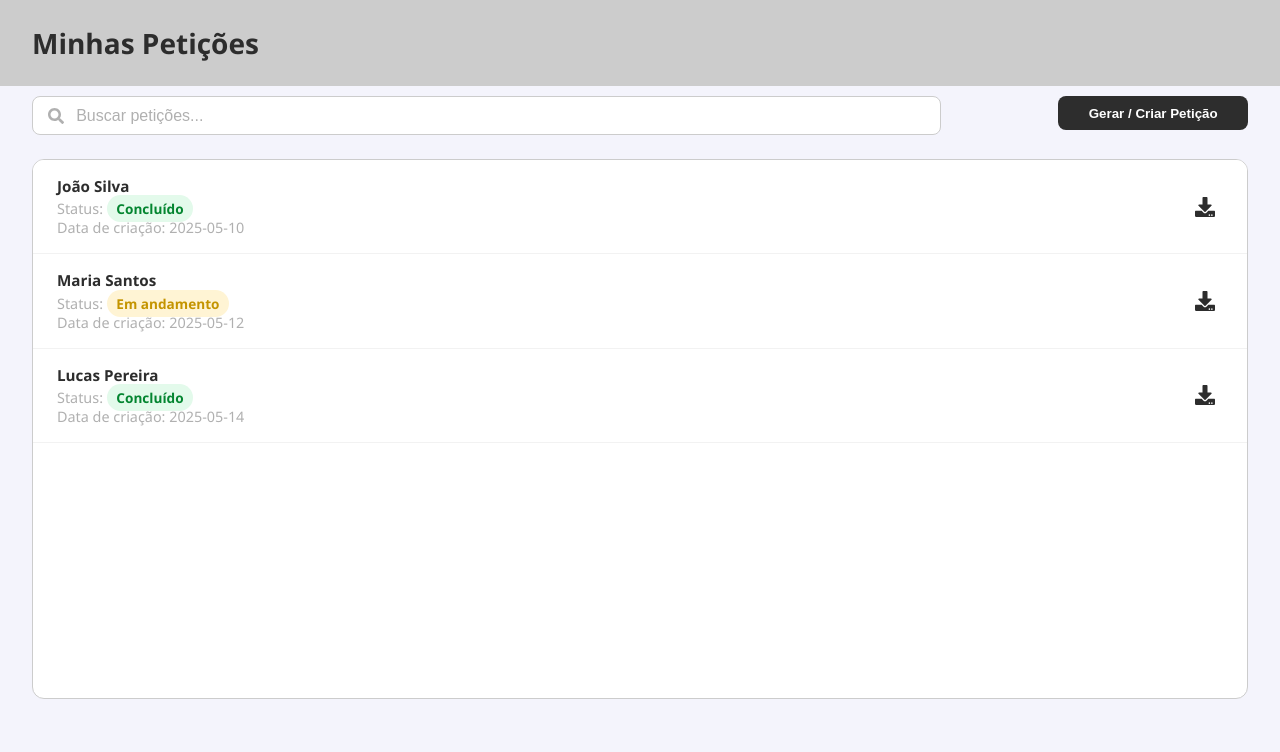
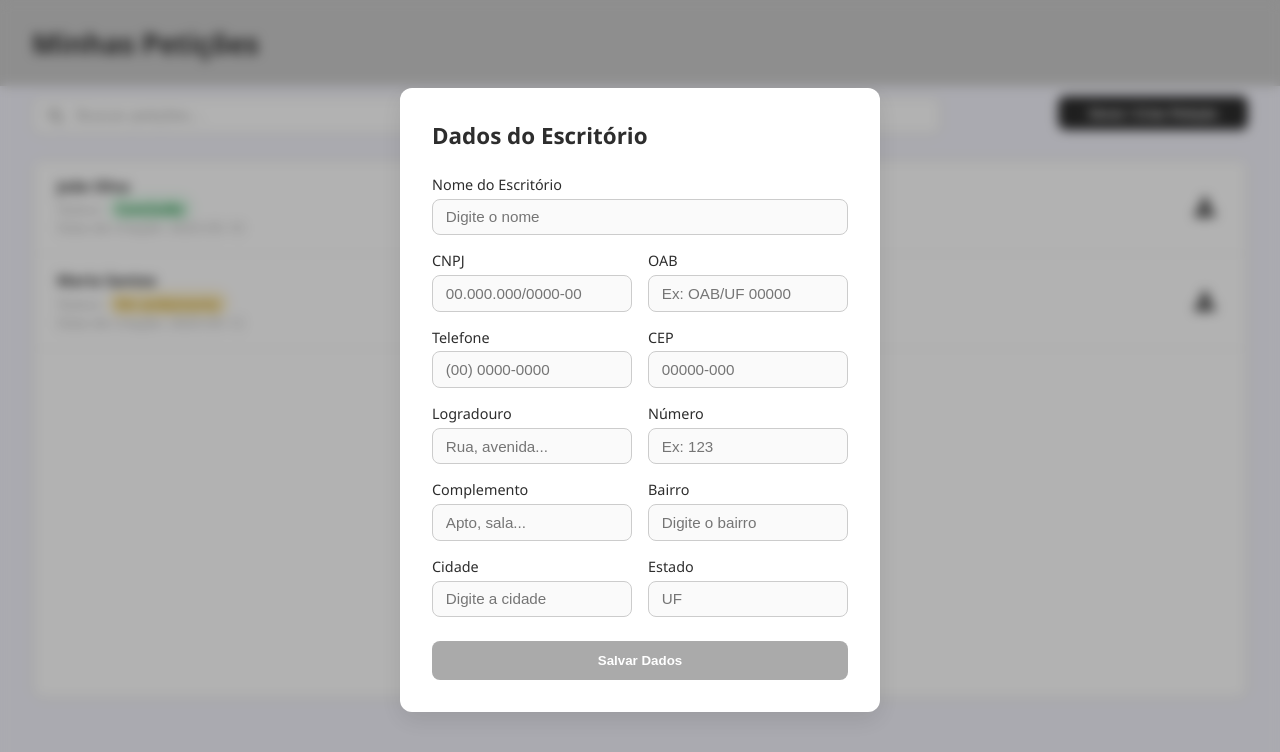
Before and after one commit to melissaoalves/LexIA, a React (Create React App) app in the folder frontend/: page /peticoes in a window 1280 px wide. Shown: the top 752 px of the page. Built offline with nearby package versions, Linux system fonts and the light colour scheme.

Commit message:
feat: create office information dialog and visual corretions

```diff
--- /dev/null
+++ b/frontend/src/components/OfficeDataModal.jsx
@@ -0,0 +1,175 @@
+import React, { useState } from "react";
+import styled from "styled-components";
+
+const Overlay = styled.div`
+  position: fixed;
+  inset: 0;
+  background: rgba(0, 0, 0, 0.3);
+  backdrop-filter: blur(6px);
+  display: flex;
+  justify-content: center;
+  align-items: center;
+  z-index: 2000;
+`;
+
+const ModalBox = styled.div`
+  background: #ffffff;
+  padding: 2rem;
+  width: 90%;
+  max-width: 480px;
+  border-radius: 12px;
+  box-shadow: 0 8px 24px rgba(0, 0, 0, 0.1);
+  font-family: "Segoe UI", sans-serif;
+`;
+
+const Title = styled.h2`
+  font-size: 1.4rem;
+  margin-bottom: 1.5rem;
+`;
+
+const Grid = styled.div`
+  display: grid;
+  grid-template-columns: 1fr 1fr;
+  gap: 1rem;
+
+  @media (max-width: 480px) {
+    grid-template-columns: 1fr;
+  }
+`;
+
+const FullWidth = styled.div`
+  grid-column: 1 / -1;
+`;
+
+const Label = styled.label`
+  font-size: 0.9rem;
+  font-weight: 500;
+  margin-bottom: 0.3rem;
+  display: block;
+`;
+
+const Input = styled.input`
+  width: 100%;
+  padding: 0.55rem 0.8rem;
+  border-radius: 8px;
+  border: 1px solid #ccc;
+  background: #fafafa;
+  font-size: 0.95rem;
+
+  &:focus {
+    outline: none;
+    border-color: #999;
+  }
+`;
+
+const Button = styled.button`
+  width: 100%;
+  padding: 0.75rem;
+  background-color: #2d2d2d;
+  color: white;
+  font-weight: 600;
+  border: none;
+  border-radius: 8px;
+  margin-top: 1.5rem;
+  cursor: pointer;
+
+  &:disabled {
+    background-color: #aaa;
+    cursor: not-allowed;
+  }
+`;
+
+export default function OfficeDataModal({ show, onSubmit }) {
+  const [formData, setFormData] = useState({
+    nome: "",
+    cnpj: "",
+    oab: "",
+    telefone: "",
+    cep: "",
+    logradouro: "",
+    numero: "",
+    complemento: "", // opcional
+    bairro: "",
+    cidade: "",
+    estado: "",
+  });
+
+  const handleChange = (e) =>
+    setFormData({ ...formData, [e.target.name]: e.target.value });
+
+  const isFormValid = Object.entries(formData).every(
+    ([key, value]) =>
+      key === "complemento" ? true : value.trim() !== ""
+  );
+
+  if (!show) return null;
+
+  return (
+    <Overlay>
+      <ModalBox onClick={(e) => e.stopPropagation()}>
+        <Title>Dados do Escritório</Title>
+
+        <Grid>
+          <FullWidth>
+            <Label>Nome do Escritório</Label>
+            <Input name="nome" value={formData.nome} onChange={handleChange} placeholder="Digite o nome" />
+          </FullWidth>
+
+          <div>
+            <Label>CNPJ</Label>
+            <Input name="cnpj" value={formData.cnpj} onChange={handleChange} placeholder="00.000.000/0000-00" />
+          </div>
+
+          <div>
+            <Label>OAB</Label>
+            <Input name="oab" value={formData.oab} onChange={handleChange} placeholder="Ex: OAB/UF 00000" />
+          </div>
+
+          <div>
+            <Label>Telefone</Label>
+            <Input name="telefone" value={formData.telefone} onChange={handleChange} placeholder="(00) 0000-0000" />
+          </div>
+
+          <div>
+            <Label>CEP</Label>
+            <Input name="cep" value={formData.cep} onChange={handleChange} placeholder="00000-000" />
+          </div>
+
+          <div>
+            <Label>Logradouro</Label>
+            <Input name="logradouro" value={formData.logradouro} onChange={handleChange} placeholder="Rua, avenida..." />
+          </div>
+
+          <div>
+            <Label>Número</Label>
+            <Input name="numero" value={formData.numero} onChange={handleChange} placeholder="Ex: 123" />
+          </div>
+
+          <div>
+            <Label>Complemento</Label>
+            <Input name="complemento" value={formData.complemento} onChange={handleChange} placeholder="Apto, sala..." />
+          </div>
+
+          <div>
+            <Label>Bairro</Label>
+            <Input name="bairro" value={formData.bairro} onChange={handleChange} placeholder="Digite o bairro" />
+          </div>
+
+          <div>
+            <Label>Cidade</Label>
+            <Input name="cidade" value={formData.cidade} onChange={handleChange} placeholder="Digite a cidade" />
+          </div>
+
+          <div>
+            <Label>Estado</Label>
+            <Input name="estado" value={formData.estado} onChange={handleChange} placeholder="UF" />
+          </div>
+        </Grid>
+
+        <Button disabled={!isFormValid} onClick={() => onSubmit(formData)}>
+          Salvar Dados
+        </Button>
+      </ModalBox>
+    </Overlay>
+  );
+}
--- a/frontend/src/pages/PeticoesStyles.js
+++ b/frontend/src/pages/PeticoesStyles.js
@@ -171,7 +171,9 @@ export const ModalContent = styled.div`
   max-width: 90vw;
   max-height: 80vh;
   overflow-y: auto;
+  position: relative; /* Necessário para o botão de fechar */
 `;
+
 
 export const DragDropArea = styled.div`
   border: 2px dashed ${colors.border};
@@ -379,3 +381,43 @@ export const LoadingBar = styled.div`
     100% { left: 100%; }
   }
 `;
+
+export const DadosModalOverlay = styled.div`
+  position: fixed;
+  inset: 0;
+  background: rgba(0,0,0,0.5);
+  display: flex;
+  justify-content: center;
+  align-items: center;
+  z-index: 9999;
+`;
+
+export const DadosModalContent = styled.div`
+  background: white;
+  padding: 2rem;
+  border-radius: 12px;
+  width: 100%;
+  max-width: 700px;
+  max-height: 90vh;
+  overflow-y: auto;
+`;
+
+export const FormGroup = styled.div`
+  margin-bottom: 1rem;
+`;
+
+export const Label = styled.label`
+  display: block;
+  font-weight: 600;
+  margin-bottom: 0.25rem;
+`;
+
+export const Input = styled.input`
+  width: 100%;
+  padding: 0.75rem;
+  border: 1px solid ${colors.border};
+  border-radius: 8px;
+  font-size: 1rem;
+  background: ${colors.lightGray};
+  color: ${colors.textPrimary};
+`;
--- a/frontend/src/pages/UploadDocuments.jsx
+++ b/frontend/src/pages/UploadDocuments.jsx
@@ -32,6 +32,7 @@ import {
   HeaderContentWrapper,
 } from "./PeticoesStyles";
 import { FaTrash, FaDownload } from "react-icons/fa";
+import OfficeDataModal from "../components/OfficeDataModal";
 
 const LoadingBar = () => (
   <div style={{
@@ -66,12 +67,9 @@ function formatFileSize(bytes) {
 
 function getFileThumbnail(file) {
   const ext = file.name.split(".").pop().toLowerCase();
-  if (ext === "pdf")
-    return "https://cdn-icons-png.flaticon.com/512/337/337946.png";
-  if (ext === "doc" || ext === "docx")
-    return "https://cdn-icons-png.flaticon.com/512/337/337932.png";
-  if (ext === "png" || ext === "jpg" || ext === "jpeg")
-    return URL.createObjectURL(file);
+  if (ext === "pdf") return "https://cdn-icons-png.flaticon.com/512/337/337946.png";
+  if (ext === "doc" || ext === "docx") return "https://cdn-icons-png.flaticon.com/512/337/337932.png";
+  if (ext === "png" || ext === "jpg" || ext === "jpeg") return URL.createObjectURL(file);
   return "https://cdn-icons-png.flaticon.com/512/565/565547.png";
 }
 
@@ -84,9 +82,10 @@ export default function Peticoes() {
   const [dragOver, setDragOver] = useState(false);
   const fileInputRef = useRef(null);
 
-  const [modalStep, setModalStep] = useState("upload"); // upload, loading, edit, select
+  const [modalStep, setModalStep] = useState("upload");
   const [extractedText, setExtractedText] = useState("");
   const [selectedAdvogados, setSelectedAdvogados] = useState([]);
+  const [showOfficeModal, setShowOfficeModal] = useState(true);
 
   const advogadosDisponiveis = [
     { id: 1, nome: "Dr. Ana Paula" },
@@ -123,13 +122,6 @@ export default function Peticoes() {
         status: "Em andamento",
         dataCriacao: "2025-05-12",
         arquivo_peticao_url: "/files/peticao_2.docx",
-      },
-      {
-        id: 3,
-        nomeCliente: "Lucas Pereira",
-        status: "Concluído",
-        dataCriacao: "2025-05-14",
-        arquivo_peticao_url: "/files/peticao_3.docx",
       },
     ];
     setPeticoes(fetchedPeticoes);
@@ -178,13 +170,21 @@ export default function Peticoes() {
     simularExtracaoTexto();
   };
 
+  const handleOfficeSubmit = (data) => {
+    console.log("Dados do escritório:", data);
+    setShowOfficeModal(false);
+  };
+
   return (
     <Container>
+      {showOfficeModal && <OfficeDataModal show={true} onSubmit={handleOfficeSubmit} />}
+
       <Header>
         <HeaderContentWrapper>
           <Title>Minhas Petições</Title>
         </HeaderContentWrapper>
       </Header>
+
       <WrapperCentralizado>
         <SearchWrapper>
           <SearchInputWrapper>
@@ -233,8 +233,24 @@ export default function Peticoes() {
       </WrapperCentralizado>
 
       {modalOpen && (
-        <ModalBackdrop onClick={() => setModalOpen(false)}>
-          <ModalContent onClick={(e) => e.stopPropagation()}>
+        <ModalBackdrop>
+          <ModalContent>
+            <button
+              style={{
+                position: "absolute",
+                top: "1rem",
+                right: "1rem",
+                background: "transparent",
+                border: "none",
+                fontSize: "1.5rem",
+                cursor: "pointer"
+              }}
+              onClick={() => setModalOpen(false)}
+              aria-label="Fechar modal"
+            >
+              &times;
+            </button>
+
             <h2>Enviar documentos</h2>
 
             {modalStep === "upload" && (
@@ -261,22 +277,15 @@ export default function Peticoes() {
                   {selectedFiles.map((file, index) => (
                     <FileListItem key={index}>
                       <FileInfo>
-                        <FileThumbnail
-                          src={getFileThumbnail(file)}
-                          alt={file.name}
-                        />
+                        <FileThumbnail src={getFileThumbnail(file)} alt={file.name} />
                         <FileDetailsWrapper>
                           <FileName>{file.name}</FileName>
                           <FileDetails>
-                            {file.name.split(".").pop().toUpperCase()} •{" "}
-                            {formatFileSize(file.size)}
+                            {file.name.split(".").pop().toUpperCase()} • {formatFileSize(file.size)}
                           </FileDetails>
                         </FileDetailsWrapper>
                       </FileInfo>
-                      <RemoveButton
-                        onClick={() => removerArquivo(index)}
-                        title="Remover arquivo"
-                      >
+                      <RemoveButton onClick={() => removerArquivo(index)} title="Remover arquivo">
                         <FaTrash size={18} />
                       </RemoveButton>
                     </FileListItem>
@@ -304,12 +313,7 @@ export default function Peticoes() {
                 <label>Texto extraído (editável):</label>
                 <textarea
                   rows={8}
-                  style={{
-                    width: "100%",
-                    padding: "1rem",
-                    borderRadius: "8px",
-                    marginTop: "0.5rem",
-                  }}
+                  style={{ width: "100%", padding: "1rem", borderRadius: "8px", marginTop: "0.5rem" }}
                   value={extractedText}
                   onChange={(e) => setExtractedText(e.target.value)}
                 />
@@ -323,10 +327,7 @@ export default function Peticoes() {
               <div>
                 <h3>Selecionar advogados</h3>
                 {advogadosDisponiveis.map((adv) => (
-                  <label
-                    key={adv.id}
-                    style={{ display: "block", marginBottom: "0.5rem" }}
-                  >
+                  <label key={adv.id} style={{ display: "block", marginBottom: "0.5rem" }}>
                     <input
                       type="checkbox"
                       checked={selectedAdvogados.includes(adv.id)}
```
